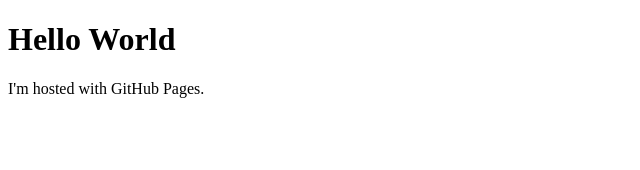
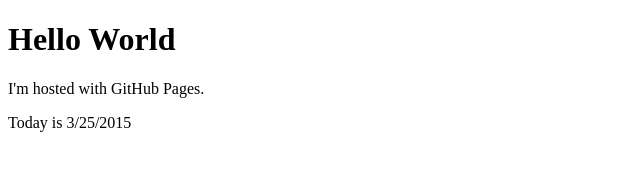
Before and after one commit to WeiniZ/WeiniZ.github.io, a plain HTML site: page index.html in a window 1280 px wide. Shown: the whole page, without its empty margins (0-640 px from the left). Drawn offline with Linux system fonts and the light colour scheme.

Commit message:
Update index.html

```diff
--- a/index.html
+++ b/index.html
@@ -3,5 +3,6 @@
 <body>
 <h1>Hello World</h1>
 <p>I'm hosted with GitHub Pages.</p>
+<p>Today is 3/25/2015 </p>
 </body>
 </html>
```
